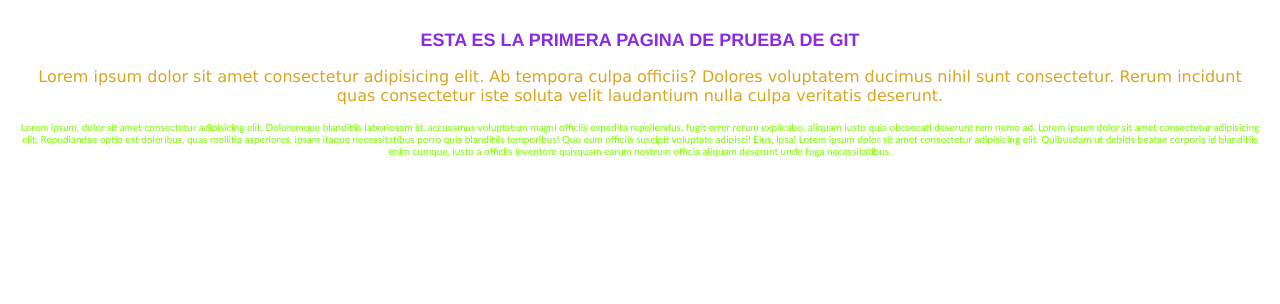
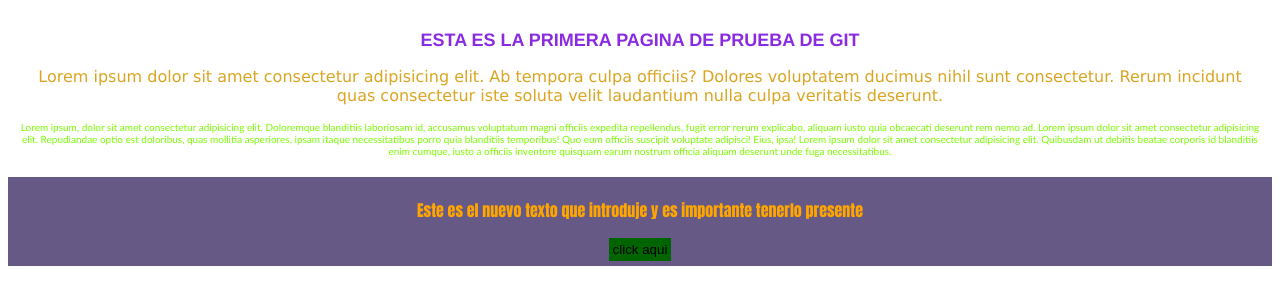
Before and after one commit to Jmob99/Hyperblog, a plain HTML site: page paginaWeb/index.html in a window 1280 px wide. Drawn offline with Linux system fonts and the light colour scheme.

Commit message:
Esta es el avance del cuerpo del proyecto

```diff
--- a/paginaWeb/index.html
+++ b/paginaWeb/index.html
@@ -13,6 +13,10 @@
         <p class="parrafo">Lorem ipsum dolor sit amet consectetur adipisicing elit. Ab tempora culpa officiis? Dolores voluptatem ducimus nihil sunt consectetur. Rerum incidunt quas consectetur iste soluta velit laudantium nulla culpa veritatis deserunt.</p>
         <p class="parrafo2">Lorem ipsum, dolor sit amet consectetur adipisicing elit. Doloremque blanditiis laboriosam id, accusamus voluptatum magni officiis expedita repellendus, fugit error rerum explicabo, aliquam iusto quia obcaecati deserunt rem nemo ad. Lorem ipsum dolor sit amet consectetur adipisicing elit. Repudiandae optio est doloribus, quas mollitia asperiores, ipsam itaque necessitatibus porro quia blanditiis temporibus! Quo eum officiis suscipit voluptate adipisci! Eius, ipsa! Lorem ipsum dolor sit amet consectetur adipisicing elit. Quibusdam ut debitis beatae corporis id blanditiis enim cumque, iusto a officiis inventore quisquam earum nostrum officia aliquam deserunt unde fuga necessitatibus.</p>
     </div>
-
+    <div class="bloque_2">
+        <p class="texto">Este es el nuevo texto que introduje y es importante tenerlo presente
+        </p>
+        <button id="boton">click aqui</button>
+    </div>
 </body>
 </html>
--- a/paginaWeb/style.css
+++ b/paginaWeb/style.css
@@ -22,3 +22,23 @@
     padding: 10px;
     border: 2px;
 }
+
+.texto{
+    color: orange;
+    font-family: Impact, Haettenschweiler, 'Arial Narrow Bold', sans-serif;
+    font-size: medium;
+
+}
+
+#boton{
+    color: black;
+    border: 5em;
+    background-color: darkgreen;
+    padding: 4px;
+}
+
+.bloque_2{
+    text-align: center;
+    padding: 5px;
+    background-color: rgb(102, 89, 133);
+}
```
